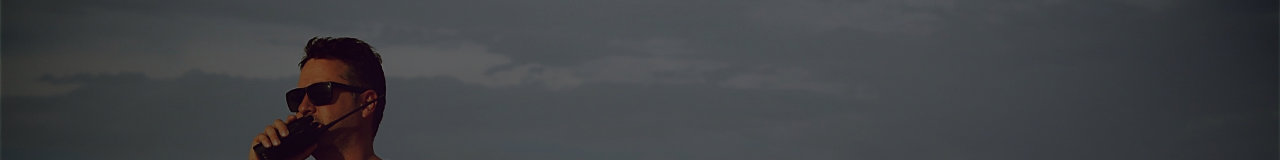
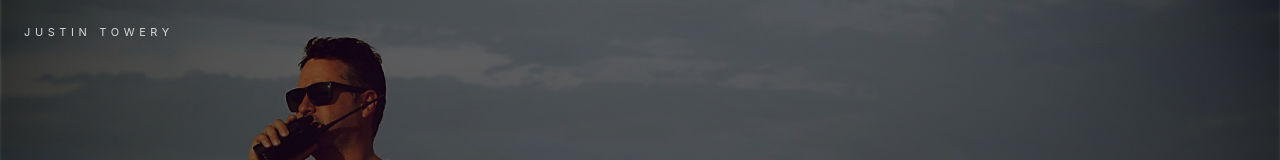
Before and after one commit to Justintowery/jt-producer-site, a Next.js app: page / in a window 1280 px wide. Shown: the top 160 px of the page. Built offline with nearby package versions, Linux system fonts and the light colour scheme.

Commit message:
Add clickable floating name that fades on scroll

```diff
--- a/src/app/page.tsx
+++ b/src/app/page.tsx
@@ -1,9 +1,11 @@
 "use client";
 
+import { useEffect, useState } from "react";
 import Image from "next/image";
 import { motion } from "framer-motion";
 
 export default function HomePage() {
+  // Cinematic hero photo motion
   const heroPhotoInitial = { scale: 1.08, y: 0, opacity: 0.95 };
   const heroPhotoAnimate = { scale: 1.0, y: -8, opacity: 1 };
   const heroPhotoTransition = { duration: 1.6, ease: "easeOut" as const };
@@ -12,10 +14,40 @@ export default function HomePage() {
     window.location.href = path;
   };
 
+  // Floating name fades out based on scroll
+  const [nameOpacity, setNameOpacity] = useState(1);
+
+  useEffect(() => {
+    const onScroll = () => {
+      // Fade out over first ~180px of scroll
+      const y = window.scrollY || 0;
+      const fadeDistance = 180;
+      const next = 1 - Math.min(y / fadeDistance, 1);
+      setNameOpacity(next);
+    };
+
+    onScroll(); // set on load
+    window.addEventListener("scroll", onScroll, { passive: true });
+    return () => window.removeEventListener("scroll", onScroll);
+  }, []);
+
   return (
     <main>
-      {/* HERO (film-grain temporarily removed to guarantee clicks) */}
+      {/* HERO */}
       <section className="relative min-h-[92vh] w-full overflow-hidden isolate">
+        {/* Floating Name (clickable) */}
+        <motion.button
+          type="button"
+          onClick={() => go("/")}
+          aria-label="Back home"
+          className="absolute left-6 top-6 z-30 select-none text-[11px] tracking-[0.42em] text-white/80 transition hover:text-white"
+          style={{ opacity: nameOpacity }}
+          animate={{ opacity: nameOpacity }}
+          transition={{ duration: 0.2, ease: "linear" }}
+        >
+          JUSTIN TOWERY
+        </motion.button>
+
         {/* Background image (animated) — never clickable */}
         <motion.div
           className="pointer-events-none absolute inset-0 z-0"
@@ -81,8 +113,8 @@ export default function HomePage() {
               transition={{ duration: 0.65, ease: "easeOut", delay: 0.18 }}
               className="mt-8 text-base leading-relaxed text-zinc-200/85 sm:text-lg"
             >
-              I produce commercials — from high-profile celebrity and athlete–driven broadcast campaigns
-              to emerging brands ready to level up.
+              I produce commercials — from high-profile celebrity and athlete–driven broadcast
+              campaigns to emerging brands ready to level up.
             </motion.p>
 
             <motion.div
@@ -119,18 +151,19 @@ export default function HomePage() {
         </div>
       </section>
 
+      {/* BELOW THE FOLD */}
       <section className="mx-auto max-w-6xl px-6 py-20">
         <div className="grid gap-10 md:grid-cols-3">
           <div className="md:col-span-2 rounded-2xl border border-white/10 bg-white/5 p-6">
             <h2 className="text-lg font-semibold text-white">About</h2>
             <div className="mt-4 space-y-4 text-sm leading-relaxed text-zinc-300">
               <p>
-                I’ve spent two decades producing commercial work at scale — leading teams, managing complexity,
-                and protecting creative at the highest level.
+                I’ve spent two decades producing commercial work at scale — leading teams,
+                managing complexity, and protecting creative at the highest level.
               </p>
               <p>
-                I’ve worked in high-pressure environments long enough to know that preparation wins — and calm
-                leadership sets the tone for everyone else.
+                I’ve worked in high-pressure environments long enough to know that preparation
+                wins — and calm leadership sets the tone for everyone else.
               </p>
               <p className="text-zinc-200/90">Built in Los Angeles. Working nationally.</p>
               <p className="text-zinc-200/90">Calm isn’t a personality trait. It’s a strategy.</p>
@@ -159,8 +192,6 @@ export default function HomePage() {
           </div>
         </div>
       </section>
-
-
     </main>
   );
 }
```
